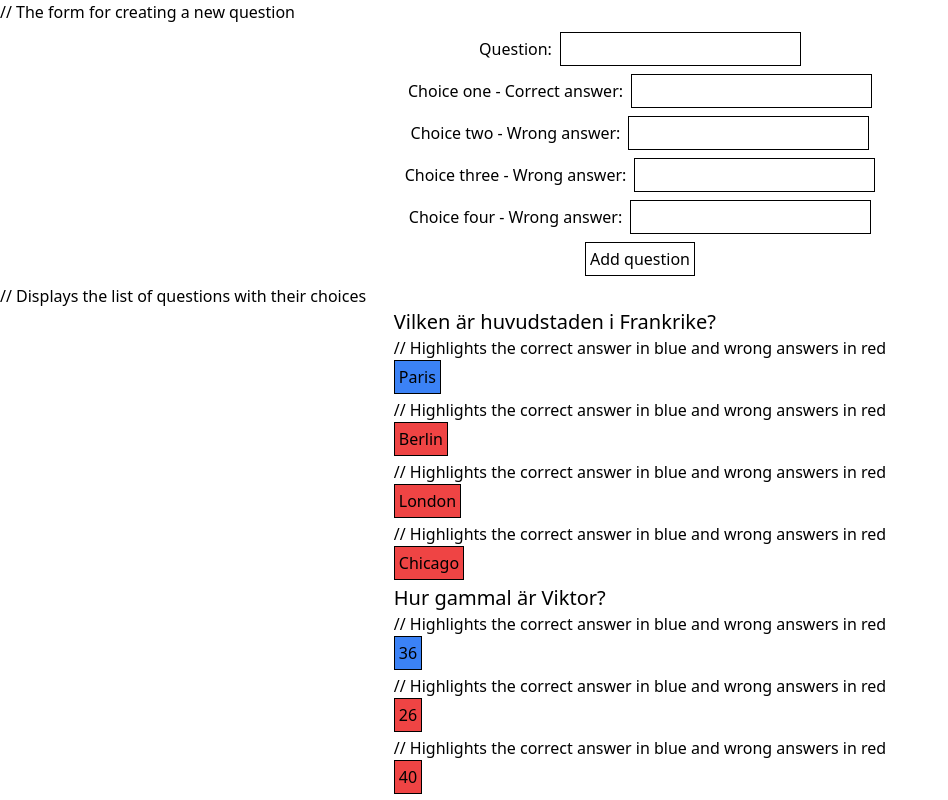
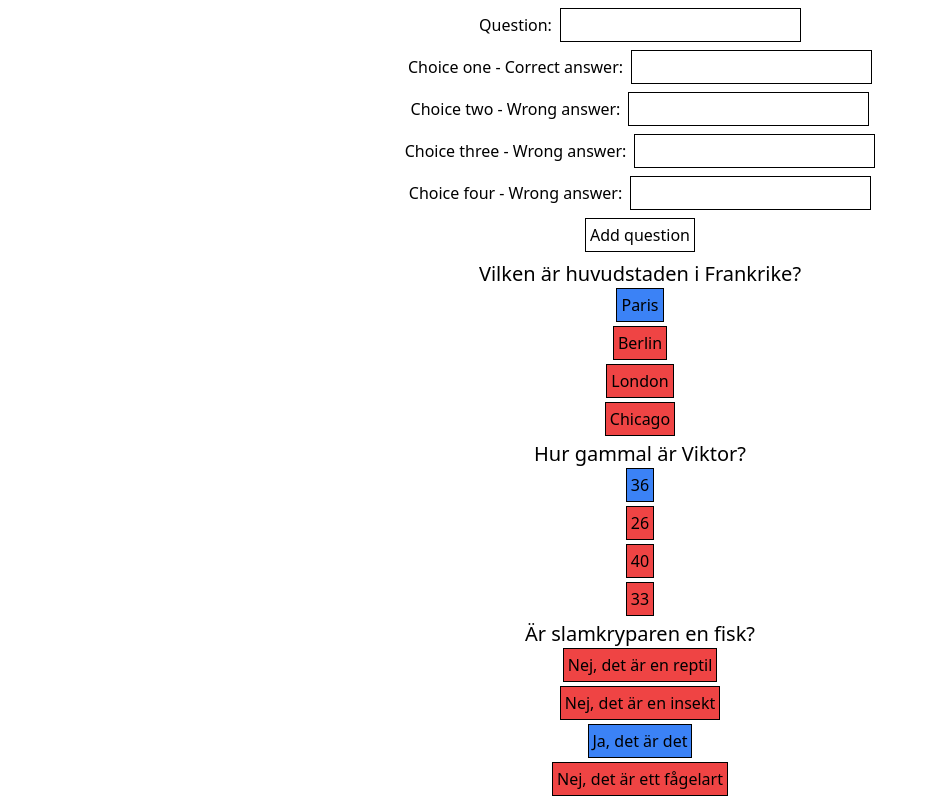
Before and after one commit to VWiman/goquiz, a Next.js app: page /adminpage in a window 1280 px wide. Shown: the top 800 px of the page, without its empty margins (0-948 px from the left). Built offline with nearby package versions, Linux system fonts and the light colour scheme.

Commit message:
Added comments

```diff
--- a/pages/adminpage.js
+++ b/pages/adminpage.js
@@ -1,7 +1,9 @@
 import { useContext, useEffect } from "react";
 import { QuizContext } from "@/context/QuizContext";
 export default function adminpage() {
-  const {
+
+	// Get state from context
+	const {
     stateQuestions,
     setStateQuestions,
     question,
@@ -83,7 +85,7 @@ export default function adminpage() {
 
   return (
     <main>
-      // The form for creating a new question
+      {/* // The form for creating a new question */}
       <form onSubmit={(e) => handleForm(e)}>
         <label htmlFor="question">
           Question:
@@ -138,7 +140,7 @@ export default function adminpage() {
           Add question
         </button>
       </form>
-      // Displays the list of questions with their choices
+      {/* // Displays the list of questions with their choices */}
       <ul>
         {stateQuestions.questions.map((item, index) => (
           <li key={index}>
@@ -146,8 +148,8 @@ export default function adminpage() {
             <ul>
               {item.choices.map((choice, i) => (
                 <li key={i}>
-                  // Highlights the correct answer in blue and wrong answers in
-                  red
+                  {/* Highlights the correct answer in blue and wrong answers in
+                  red */}
                   <button
                     className={`${
                       choice == item.answer ? "bg-blue-500" : "bg-red-500"
```
